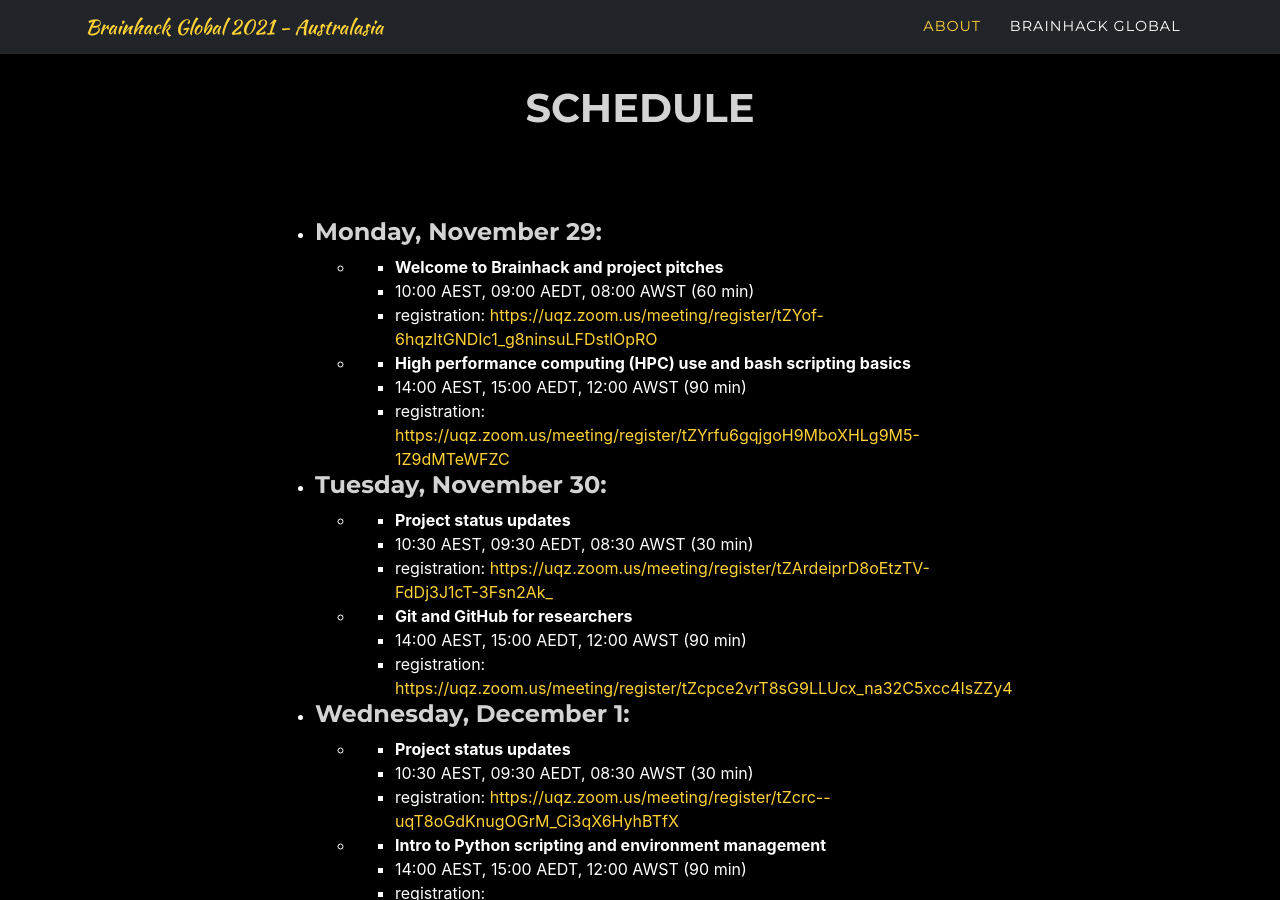
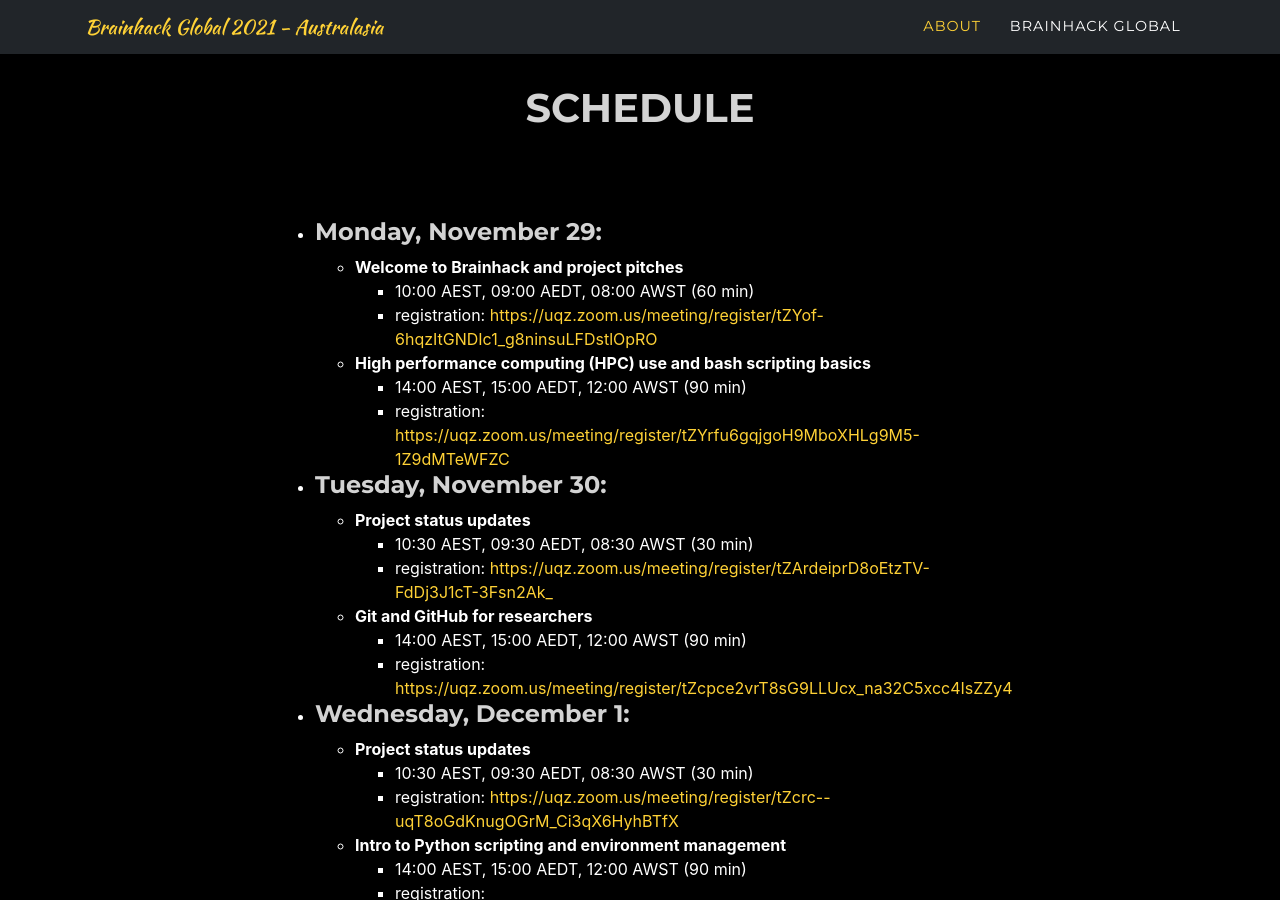
Before and after one commit to tclose/global2021, a Jekyll site: the page built from index.md, in a window 1280 px wide and 900 px high, scrolled down 1335 px. Built offline with Jekyll 4.4.1, drawn with Linux system fonts in a browser that asks for light colours; some web fonts are replaced.

Commit message:
title one level up

```diff
--- a/_includes/schedule.html
+++ b/_includes/schedule.html
@@ -15,9 +15,8 @@
               <h4>{{ day.name }}:</h3>
               <ul>
               {%- for event in day.events -%}
-                <li>
+                <li> <b>{{ event.title }}</b>
                   <ul>
-                    <li><b>{{ event.title }}</b></li>
                     <li>{{ event.start }} ({{ event.duration }}) </li>
                     <li>registration: <a href="{{ event.registration }}" target="_blank">{{ event.registration }}</a></li>
                   </ul>
```
